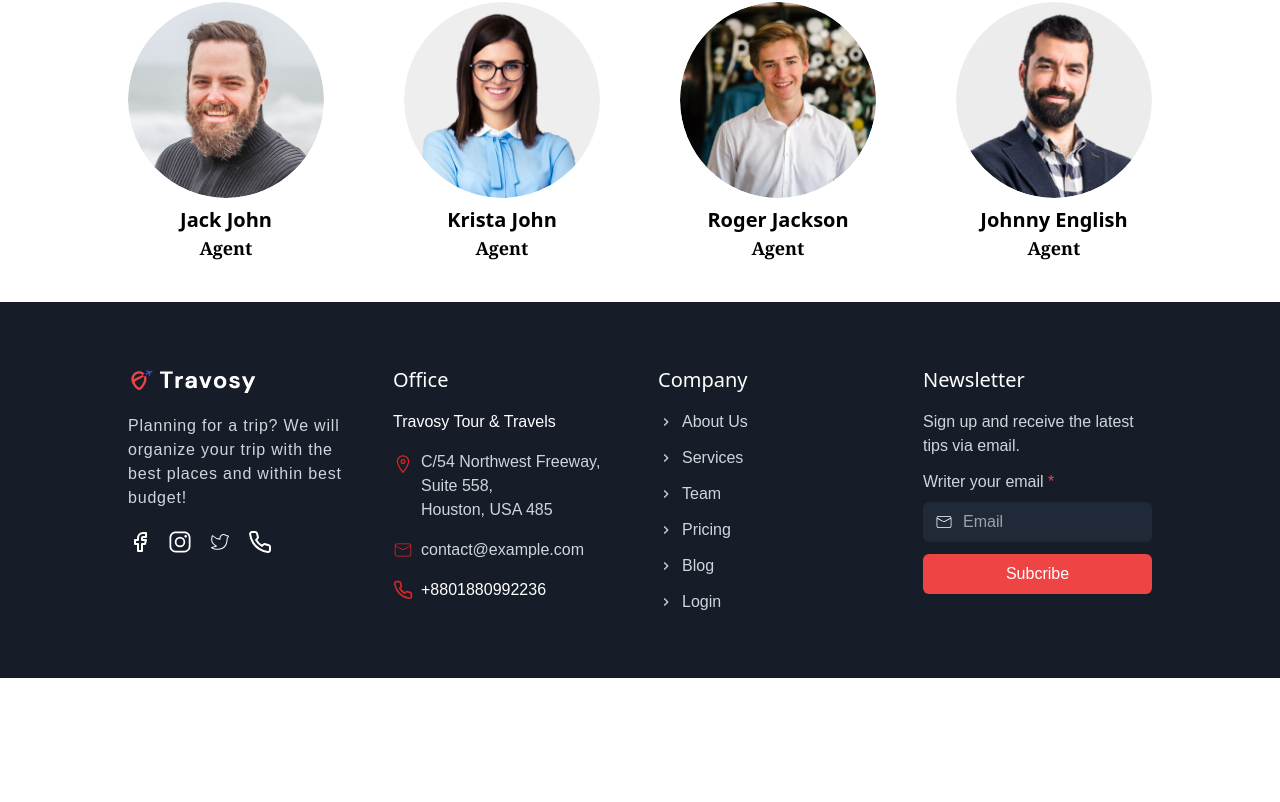
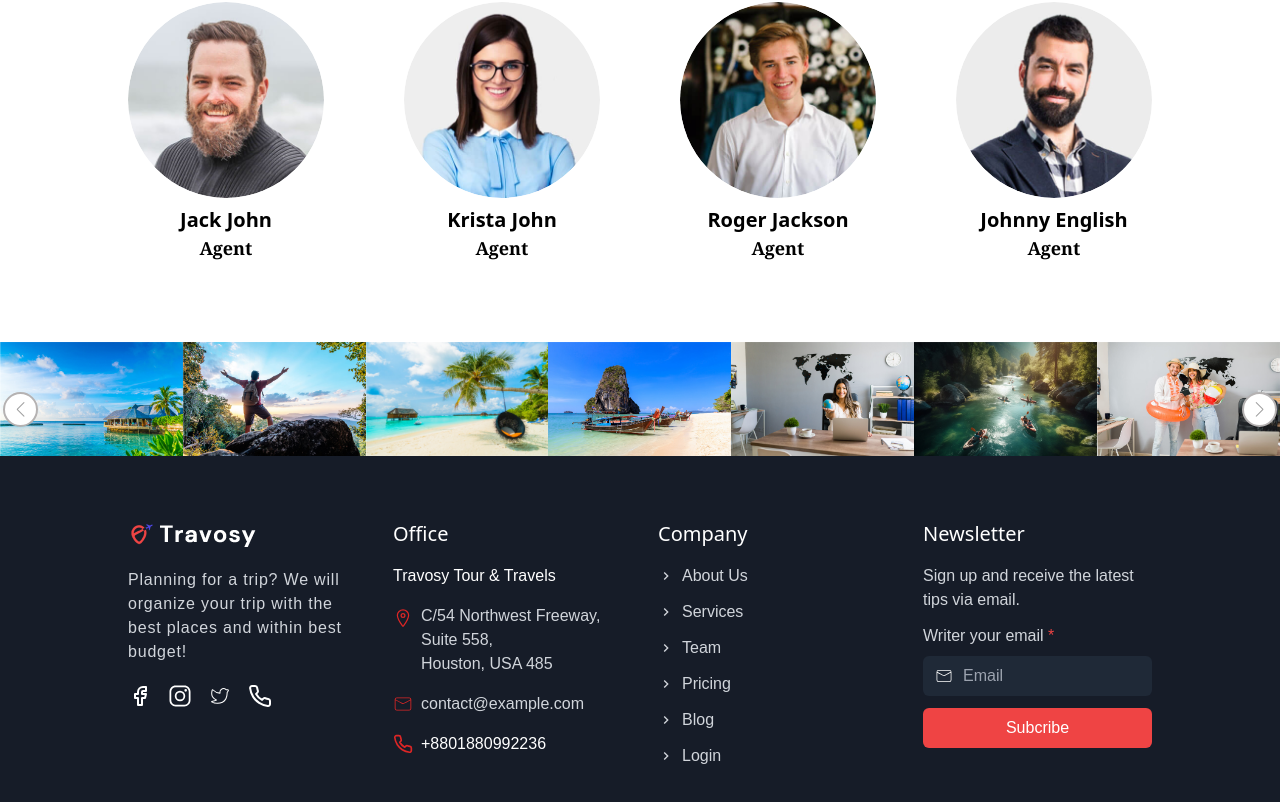
Before and after one commit to suruzzamanislam/travosy, a React (Vite) app: page /aboutUs in a window 1280 px wide. Shown: the part 1105-1907 px from the top of the page. Before the commit the page ends 1783 px from the top, so only its background shows below. Built offline with nearby package versions, Linux system fonts and the light colour scheme.

Commit message:
about section done

```diff
--- /dev/null
+++ b/src/Pages/About/About.css
@@ -0,0 +1,22 @@
+.swiper-button-prev,
+.swiper-button-next {
+  color: rgb(158, 158, 158) !important;
+  border: 2px solid rgb(181, 178, 178);
+  border-radius: 100%;
+  height: 35px !important;
+  width: 35px;
+  font-size: 10px !important;
+  background-color: white;
+  margin: -7px;
+}
+.swiper-button-prev:hover,
+.swiper-button-next:hover {
+  color: white !important;
+  transition-duration: 0.1s;
+  border-color: white;
+  background-color: black;
+}
+.swiper-button-prev:after,
+.swiper-button-next:after {
+  font-size: 15px;
+}
--- a/src/Pages/About/About.jsx
+++ b/src/Pages/About/About.jsx
@@ -7,6 +7,17 @@ import teamMember3 from '../../assets/teamMember3.jpg';
 import teamMember4 from '../../assets/teamMember4.jpg';
 import { TbBrandFacebook } from 'react-icons/tb';
 import { IoLogoInstagram } from 'react-icons/io5';
+import { Autoplay, Navigation } from 'swiper/modules';
+import { Swiper, SwiperSlide } from 'swiper/react';
+import aboutImg1 from '../../assets/top_destination_1.jpg';
+import aboutImg2 from '../../assets/top_destination_2.jpg';
+import aboutImg3 from '../../assets/top_destination_3.jpg';
+import aboutImg4 from '../../assets/top_destination_4.jpg';
+import aboutImg5 from '../../assets/top_destination_5.jpg';
+import aboutImg6 from '../../assets/top_destination_6.jpg';
+import aboutImg7 from '../../assets/top_destination_7.jpg';
+import aboutImg8 from '../../assets/top_destination_8.jpg';
+import './About.css';
 const About = () => {
   return (
     <div>
@@ -122,6 +133,59 @@ const About = () => {
           </div>
         </div>
       </div>
+      <div className="mt-20">
+        <Swiper
+          slidesPerView={2}
+          spaceBetween={0}
+          loop={true}
+          autoplay={{
+            delay: 1500,
+            disableOnInteraction: false,
+          }}
+          navigation={true}
+          breakpoints={{
+            640: {
+              slidesPerView: 2,
+              spaceBetween: 0,
+            },
+            768: {
+              slidesPerView: 4,
+              spaceBetween: 0,
+            },
+            1024: {
+              slidesPerView: 7,
+              spaceBetween: 0,
+            },
+          }}
+          modules={[Autoplay, Navigation]}
+          className="mySwiper"
+        >
+          <SwiperSlide>
+            <img src={aboutImg1} alt="" />
+          </SwiperSlide>
+          <SwiperSlide>
+            <img src={aboutImg2} alt="" />
+          </SwiperSlide>
+          <SwiperSlide>
+            <img src={aboutImg3} alt="" />
+          </SwiperSlide>
+          <SwiperSlide>
+            <img src={aboutImg4} alt="" />
+          </SwiperSlide>
+          <SwiperSlide>
+            <img src={aboutImg5} alt="" />
+          </SwiperSlide>
+          <SwiperSlide>
+            <img src={aboutImg6} alt="" />
+          </SwiperSlide>
+          <SwiperSlide>
+            <img src={aboutImg7} alt="" />
+          </SwiperSlide>
+          <SwiperSlide>
+            <img src={aboutImg8} alt="" />
+          </SwiperSlide>
+        </Swiper>
+      </div>
     </div>
   );
 };
```
